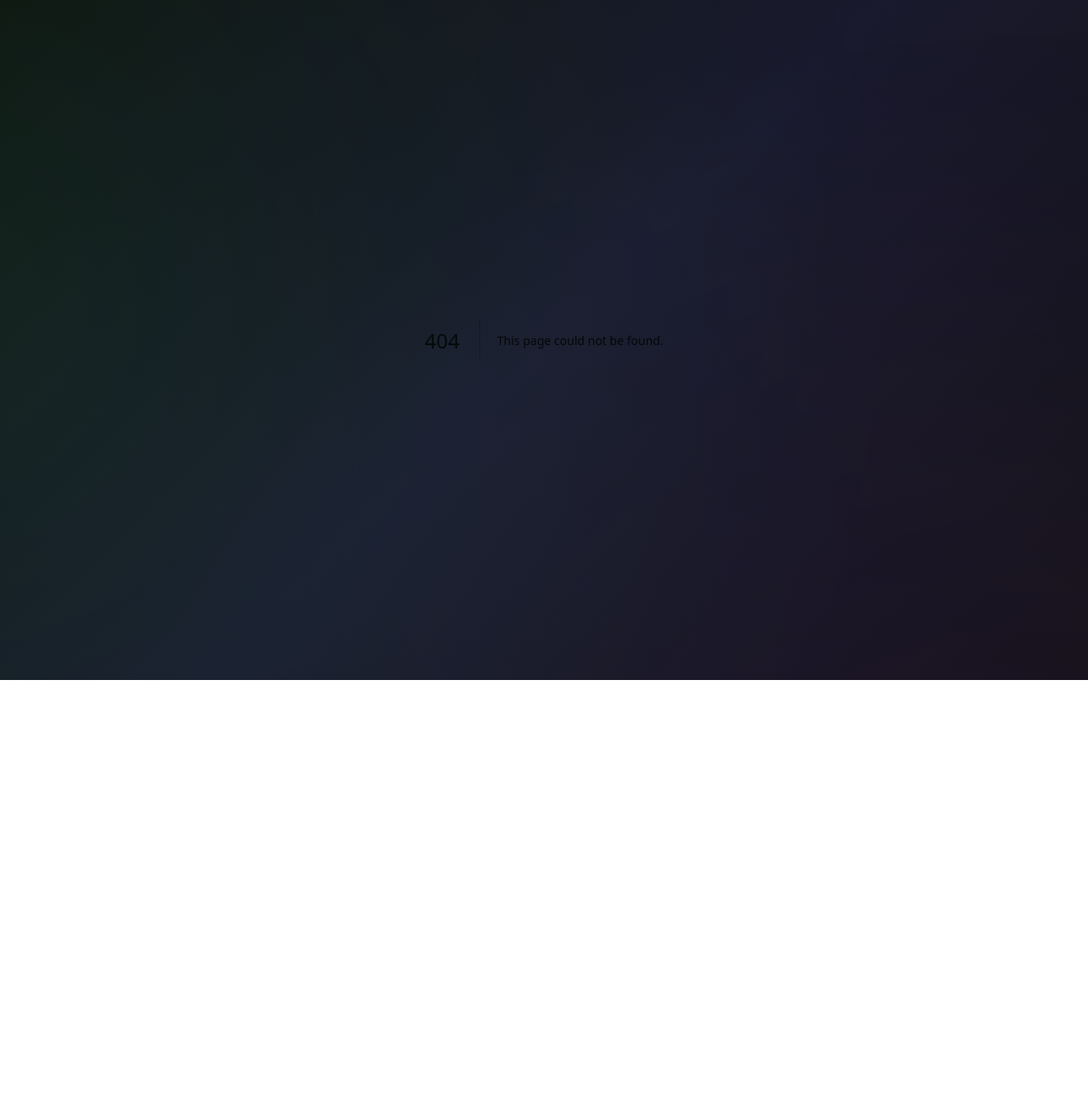
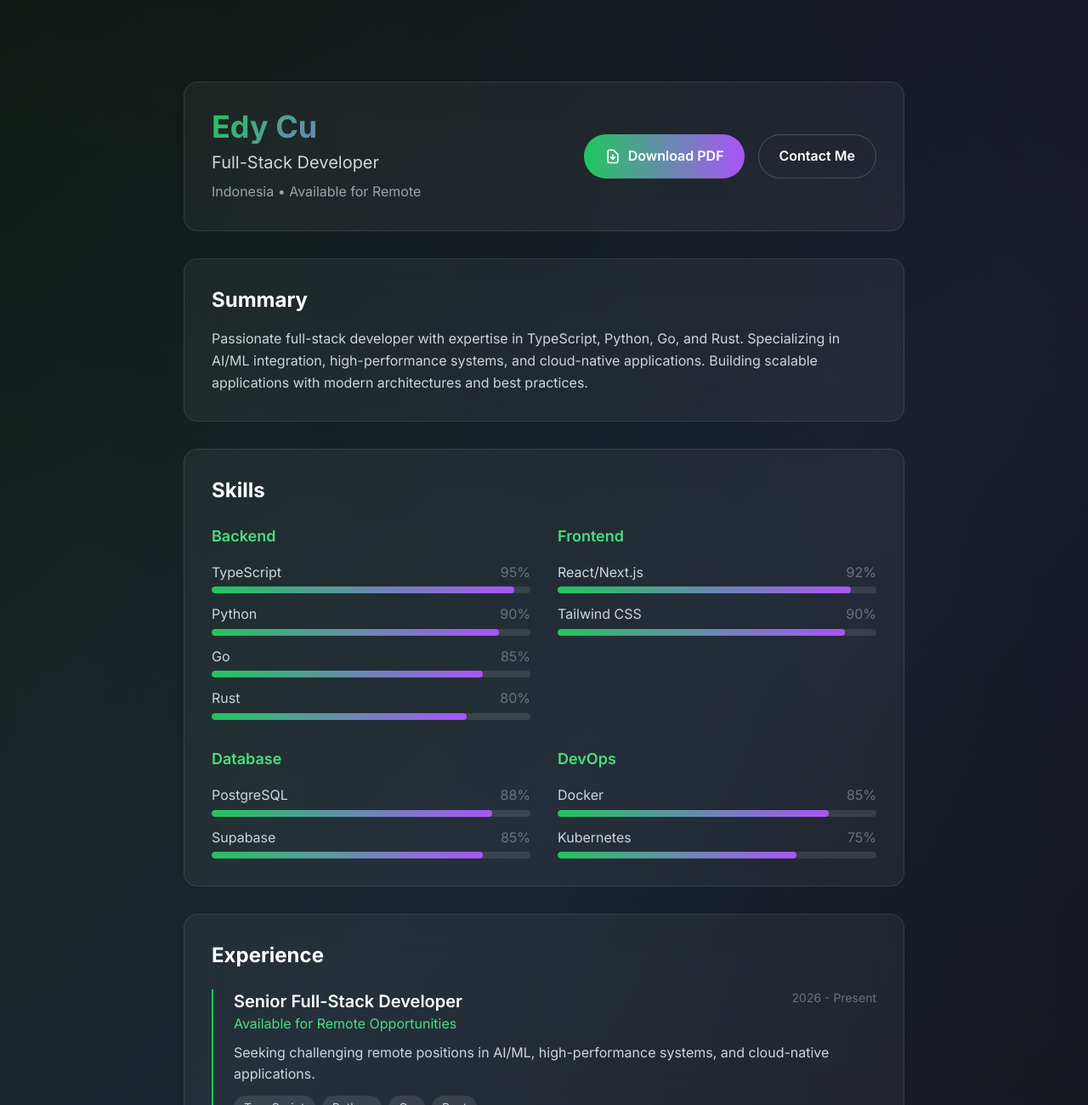
Before and after one commit to edycutjong/portfolio-full, a Next.js app in the folder apps/devfolio-web/: page /resume in a window 1280 px wide. Before the commit this address had no page. Shown: the top 1300 px of the page at 85% size. Before the commit the page ends 800 px from the top, so only its background shows below. Built offline with nearby package versions, Linux system fonts and the light colour scheme.

Commit message:
feat(devfolio-web): add dedicated /resume page with skills and PDF download

```diff
--- /dev/null
+++ b/apps/devfolio-web/src/app/resume/page.tsx
@@ -0,0 +1,170 @@
+import { Metadata } from 'next'
+import Link from 'next/link'
+
+export const metadata: Metadata = {
+    title: 'Resume | DevFolio',
+    description: 'Full-Stack Developer Resume - Edy Cu',
+}
+
+const experiences = [
+    {
+        title: 'Senior Full-Stack Developer',
+        company: 'Available for Remote Opportunities',
+        period: '2026 - Present',
+        description: 'Seeking challenging remote positions in AI/ML, high-performance systems, and cloud-native applications.',
+        technologies: ['TypeScript', 'Python', 'Go', 'Rust'],
+    },
+]
+
+const skills = {
+    'Backend': [
+        { name: 'TypeScript', level: 95 },
+        { name: 'Python', level: 90 },
+        { name: 'Go', level: 85 },
+        { name: 'Rust', level: 80 },
+    ],
+    'Frontend': [
+        { name: 'React/Next.js', level: 92 },
+        { name: 'Tailwind CSS', level: 90 },
+    ],
+    'Database': [
+        { name: 'PostgreSQL', level: 88 },
+        { name: 'Supabase', level: 85 },
+    ],
+    'DevOps': [
+        { name: 'Docker', level: 85 },
+        { name: 'Kubernetes', level: 75 },
+    ],
+}
+
+const education = [
+    {
+        degree: 'Bachelor of Computer Science',
+        school: 'University',
+        year: '2020',
+    },
+]
+
+export default function ResumePage() {
+    return (
+        <main className="min-h-screen py-24">
+            <div className="container mx-auto px-6 max-w-4xl">
+                {/* Header */}
+                <div className="glass p-8 mb-8">
+                    <div className="flex flex-col md:flex-row justify-between items-start md:items-center gap-4">
+                        <div>
+                            <h1 className="text-4xl font-bold gradient-text mb-2">Edy Cu</h1>
+                            <p className="text-xl text-gray-300">Full-Stack Developer</p>
+                            <p className="text-gray-400 mt-2">Indonesia • Available for Remote</p>
+                        </div>
+                        <div className="flex gap-4">
+                            <a
+                                href="/resume.pdf"
+                                download
+                                className="px-6 py-3 bg-gradient-to-r from-primary-500 to-accent-500 rounded-full font-semibold hover:opacity-90 transition-opacity flex items-center gap-2"
+                            >
+                                <svg className="w-5 h-5" fill="none" stroke="currentColor" viewBox="0 0 24 24">
+                                    <path strokeLinecap="round" strokeLinejoin="round" strokeWidth={2} d="M12 10v6m0 0l-3-3m3 3l3-3m2 8H7a2 2 0 01-2-2V5a2 2 0 012-2h5.586a1 1 0 01.707.293l5.414 5.414a1 1 0 01.293.707V19a2 2 0 01-2 2z" />
+                                </svg>
+                                Download PDF
+                            </a>
+                            <Link
+                                href="/#contact"
+                                className="px-6 py-3 border border-white/20 rounded-full font-semibold hover:bg-white/10 transition-colors"
+                            >
+                                Contact Me
+                            </Link>
+                        </div>
+                    </div>
+                </div>
+
+                {/* Summary */}
+                <section className="glass p-8 mb-8">
+                    <h2 className="text-2xl font-bold mb-4">Summary</h2>
+                    <p className="text-gray-300 leading-relaxed">
+                        Passionate full-stack developer with expertise in TypeScript, Python, Go, and Rust.
+                        Specializing in AI/ML integration, high-performance systems, and cloud-native applications.
+                        Building scalable applications with modern architectures and best practices.
+                    </p>
+                </section>
+
+                {/* Skills */}
+                <section className="glass p-8 mb-8">
+                    <h2 className="text-2xl font-bold mb-6">Skills</h2>
+                    <div className="grid md:grid-cols-2 gap-8">
+                        {Object.entries(skills).map(([category, items]) => (
+                            <div key={category}>
+                                <h3 className="text-lg font-semibold text-primary-400 mb-4">{category}</h3>
+                                <div className="space-y-3">
+                                    {items.map((skill) => (
+                                        <div key={skill.name}>
+                                            <div className="flex justify-between mb-1">
+                                                <span className="text-gray-300">{skill.name}</span>
+                                                <span className="text-gray-500">{skill.level}%</span>
+                                            </div>
+                                            <div className="h-2 bg-white/10 rounded-full overflow-hidden">
+                                                <div
+                                                    className="h-full bg-gradient-to-r from-primary-500 to-accent-500 rounded-full transition-all duration-500"
+                                                    style={{ width: `${skill.level}%` }}
+                                                />
+                                            </div>
+                                        </div>
+                                    ))}
+                                </div>
+                            </div>
+                        ))}
+                    </div>
+                </section>
+
+                {/* Experience */}
+                <section className="glass p-8 mb-8">
+                    <h2 className="text-2xl font-bold mb-6">Experience</h2>
+                    <div className="space-y-6">
+                        {experiences.map((exp, index) => (
+                            <div key={index} className="border-l-2 border-primary-500 pl-6">
+                                <div className="flex flex-col md:flex-row md:justify-between md:items-start gap-1">
+                                    <h3 className="text-xl font-semibold">{exp.title}</h3>
+                                    <span className="text-gray-500 text-sm">{exp.period}</span>
+                                </div>
+                                <p className="text-primary-400 mb-2">{exp.company}</p>
+                                <p className="text-gray-300 mb-3">{exp.description}</p>
+                                <div className="flex flex-wrap gap-2">
+                                    {exp.technologies.map((tech) => (
+                                        <span key={tech} className="px-3 py-1 text-sm bg-white/10 rounded-full text-gray-300">
+                                            {tech}
+                                        </span>
+                                    ))}
+                                </div>
+                            </div>
+                        ))}
+                    </div>
+                </section>
+
+                {/* Education */}
+                <section className="glass p-8 mb-8">
+                    <h2 className="text-2xl font-bold mb-6">Education</h2>
+                    <div className="space-y-4">
+                        {education.map((edu, index) => (
+                            <div key={index} className="border-l-2 border-accent-500 pl-6">
+                                <h3 className="text-xl font-semibold">{edu.degree}</h3>
+                                <p className="text-gray-400">{edu.school} • {edu.year}</p>
+                            </div>
+                        ))}
+                    </div>
+                </section>
+
+                {/* Projects CTA */}
+                <section className="glass p-8 text-center">
+                    <h2 className="text-2xl font-bold mb-4">Want to see my work?</h2>
+                    <p className="text-gray-300 mb-6">Check out my portfolio projects featuring AI, Web, and DevOps solutions.</p>
+                    <Link
+                        href="/#projects"
+                        className="inline-block px-8 py-3 bg-gradient-to-r from-primary-500 to-accent-500 rounded-full font-semibold hover:opacity-90 transition-opacity"
+                    >
+                        View Projects
+                    </Link>
+                </section>
+            </div>
+        </main>
+    )
+}
--- a/apps/devfolio-web/src/components/Header.tsx
+++ b/apps/devfolio-web/src/components/Header.tsx
@@ -45,7 +45,7 @@ export function Header() {
                     ))}
                     <li>
                         <a
-                            href="#contact"
+                            href="/resume"
                             className="px-6 py-2 bg-gradient-to-r from-primary-500 to-accent-500 rounded-full font-semibold hover:opacity-90 transition-opacity"
                         >
                             Resume
```
